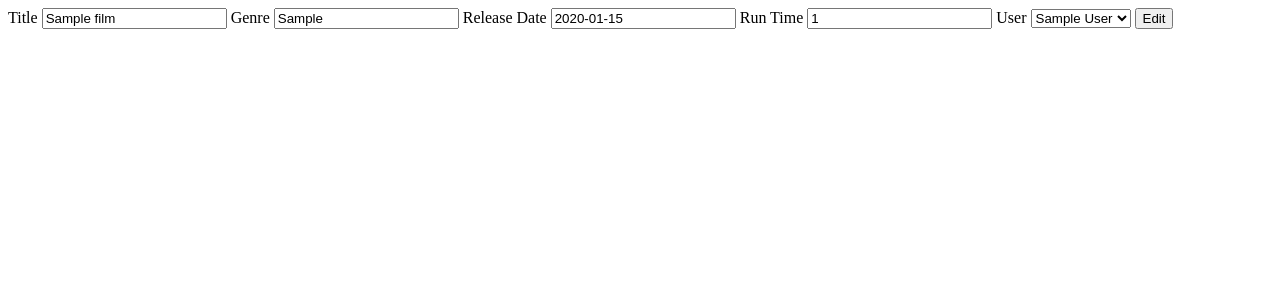
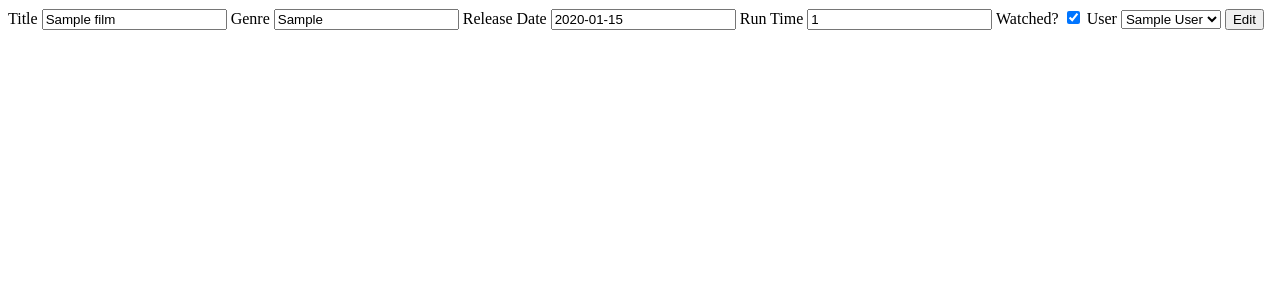
Before and after one commit to IssyArnaud/filmwrecs_lab, a Flask app: page /films/edit/1 in a window 1280 px wide. Shown: the top 300 px of the page. Run offline with Flask 3, Linux system fonts and the light colour scheme; tables that the repository leaves empty hold one stand-in row (values such as "Sample post").

Commit message:
amazing checkbox

```diff
--- a/controllers/film_controller.py
+++ b/controllers/film_controller.py
@@ -43,12 +43,14 @@ def update(id):
     release_date = request.form["release_date"]
     run_time = request.form["run_time"]
     user_id = request.form["user.id"]
+    watched = "watched" in request.form
     film = Film.query.get(id)
     film.title = title
     film.genre = genre
     film.release_date = release_date
     film.run_time = run_time
     film.user_id = user_id
+    film.watched = watched
     db.session.commit()
     return redirect ('/films')
 
--- a/templates/films/edit.jinja
+++ b/templates/films/edit.jinja
@@ -9,6 +9,11 @@
             <input type="text" name="release_date" id="release_date" value="{{film.release_date}}"/>
             <label for="run_time">Run Time</label>
             <input type="number" name="run_time" id="run_time" value="{{film.run_time}}"/>
+            <label for="watched">Watched?</label>
+            <input type="checkbox" id="watched" name="watched"
+            {% if film.watched %}
+                checked
+            {% endif %} />
             <label for="user">User</label>
             <select name="user.id">
             {% for user in users %}
```
